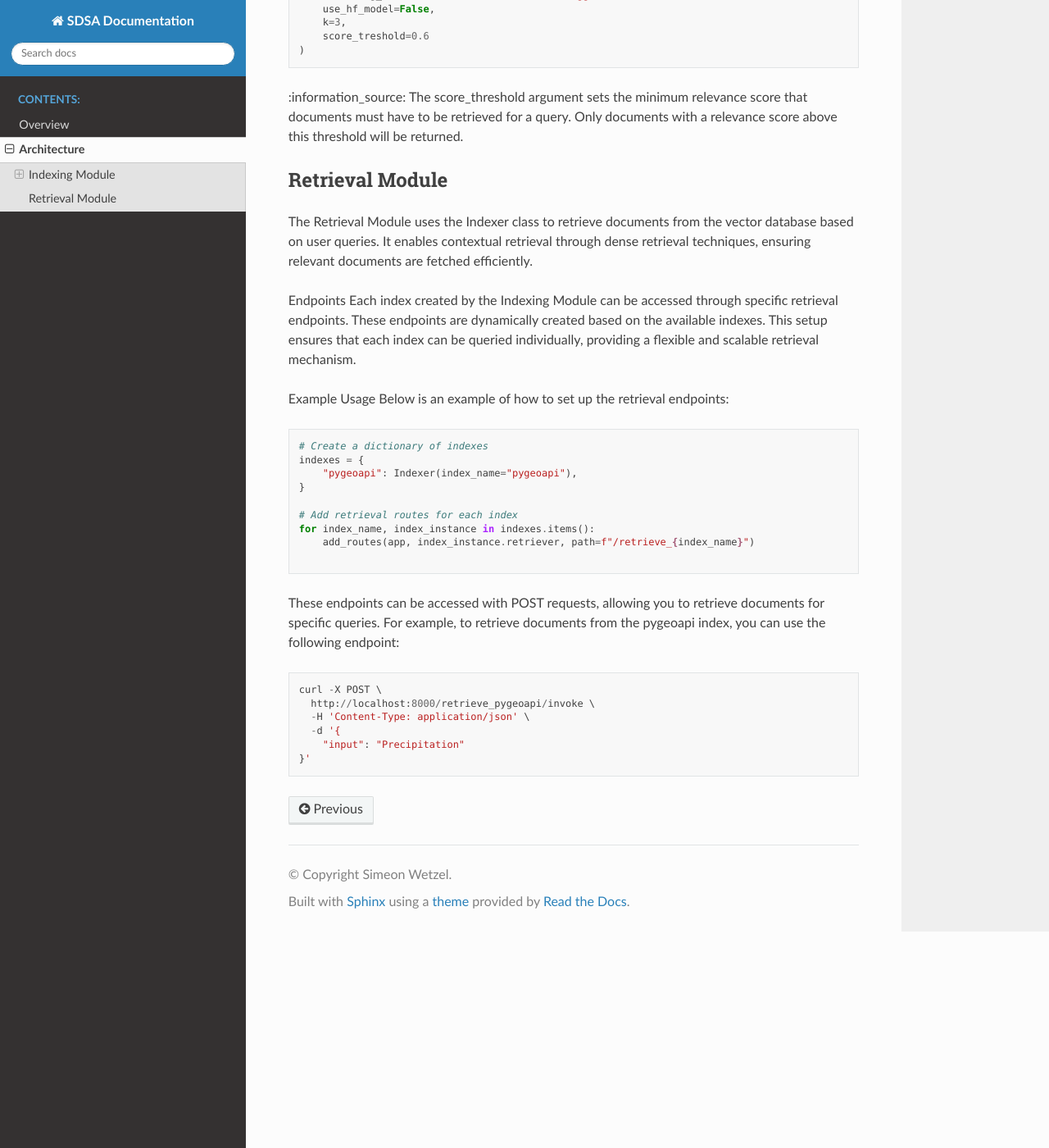
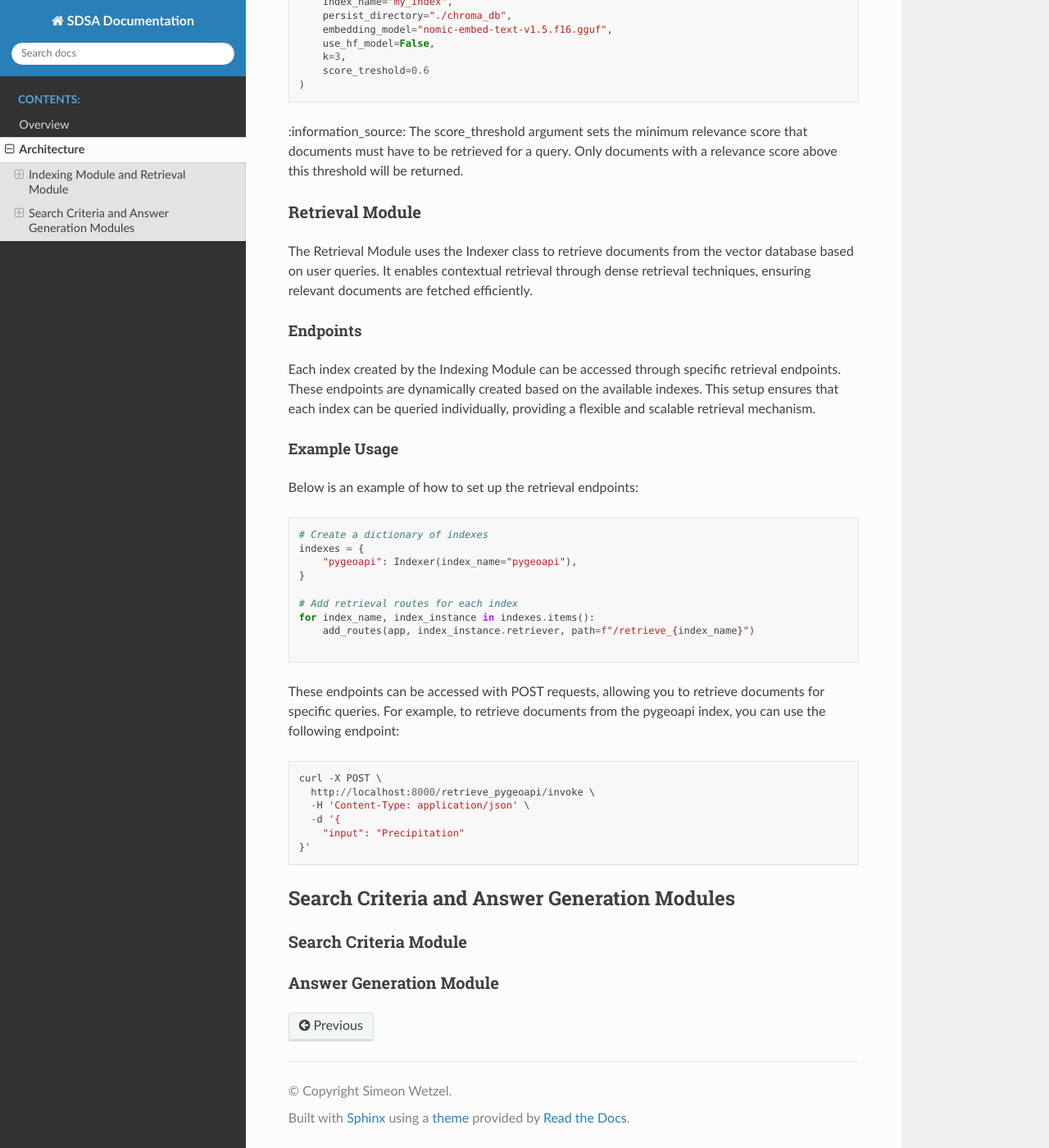
Before and after one commit to simeonwetzel/sdsadocs, a Sphinx documentation site: the page built from docs/architecture.md, in a window 1280 px wide and 1400 px high, scrolled down 2100 px. Shown: the whole window at 82% size. Built offline with Sphinx 7.4.7 and the Read the Docs theme 2.0.0, drawn with Linux system fonts in a browser that asks for light colours; some of the changed text lies outside the part shown.

Commit message:
Update architecture.md

````diff
--- a/docs/architecture.md
+++ b/docs/architecture.md
@@ -2,13 +2,14 @@
 
 <img width="80%" height="80%" alt="Server_Architecture" src="https://github.com/simeonwetzel/sdsadocs/assets/90314129/7d2ec2c8-6ecd-4ee5-817c-d7d981003713">
 
-### Indexing Module
+### Indexing Module and Retrieval Module
 
+#### Indexing Module
 This module integrates external resources and prepares the collected data for loading into a vector database. It consists of connectors and an indexer. The connectors are abstract Python classes designed to gather data from external sources and format it into a structured format using [LangChain Documents](https://api.python.langchain.com/en/latest/documents/langchain_core.documents.base.Document.html). This structured data is then used by the indexer, which creates embeddings from the documents and loads them into the vector database.
 
 Each connector is specific to a particular type of data resource (e.g., a geojson/OSM connector for reading OSM-type geojsons). Therefore, there is a unique connector for each resource type. In contrast, the indexer is generic and can handle the outputs from all connectors, meaning only one indexer is needed for all connectors.
 
-#### Connectors
+##### Connectors
 
 So far, the following `connectors` are implemented:
 
@@ -38,7 +39,7 @@
 - `_get_doc_by_id(_id: str)`: Retrieves a document by its ID.
 - `_delete_doc_from_index(_id: str)`: Deletes a document from the index and updates the record manager accordingly.
 
-#### Example Initialization
+##### Example Initialization
 
 ```python
 from your_module import Indexer  # Replace with your actual module path
@@ -55,14 +56,14 @@
 
 :information_source: The score_threshold argument sets the minimum relevance score that documents must have to be retrieved for a query. Only documents with a relevance score above this threshold will be returned.
 
-### Retrieval Module
+#### Retrieval Module
 The Retrieval Module uses the Indexer class to retrieve documents from the vector database based on user queries. It enables contextual retrieval through dense retrieval techniques, ensuring relevant documents are fetched efficiently.
 
-Endpoints
+##### Endpoints
 Each index created by the Indexing Module can be accessed through specific retrieval endpoints. These endpoints are dynamically created based on the available indexes.
 This setup ensures that each index can be queried individually, providing a flexible and scalable retrieval mechanism.
 
-Example Usage
+##### Example Usage
 Below is an example of how to set up the retrieval endpoints:
 ```python
 # Create a dictionary of indexes
@@ -84,3 +85,6 @@
     "input": "Precipitation"
 }'
 ```
+### Search Criteria and Answer Generation Modules
+#### Search Criteria Module
+#### Answer Generation Module
````
Also changed, not shown: other parts of docs/architecture.md (+3 -3 lines).
